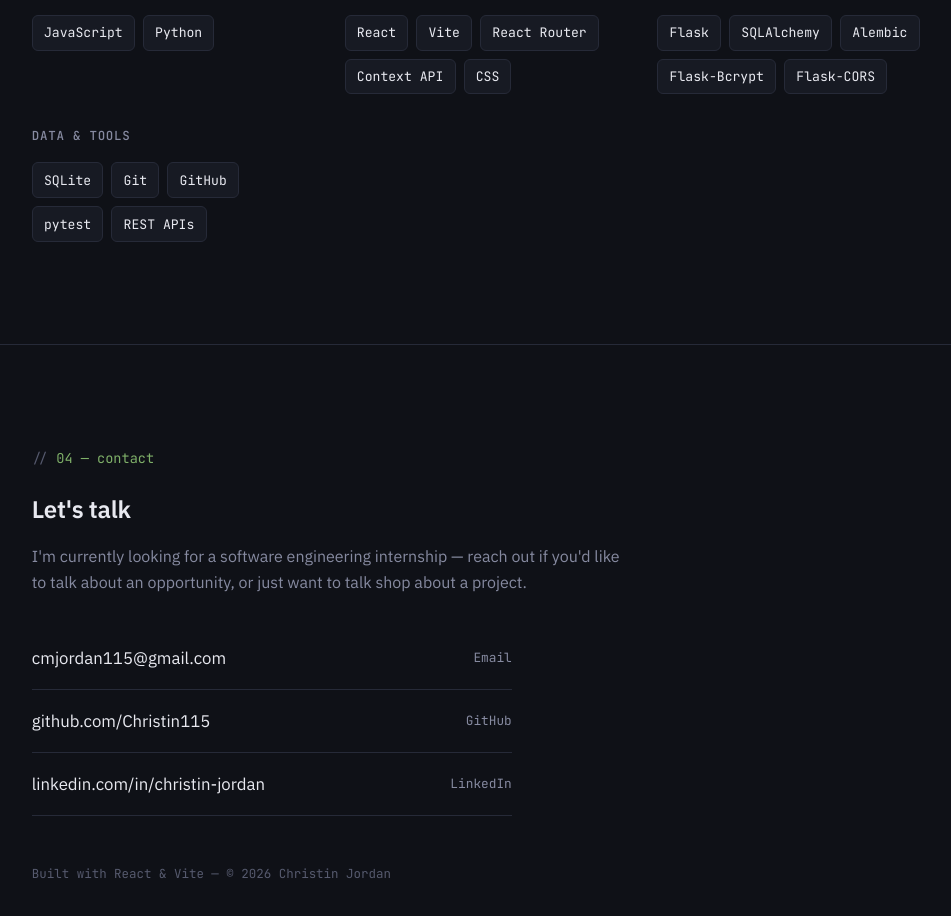
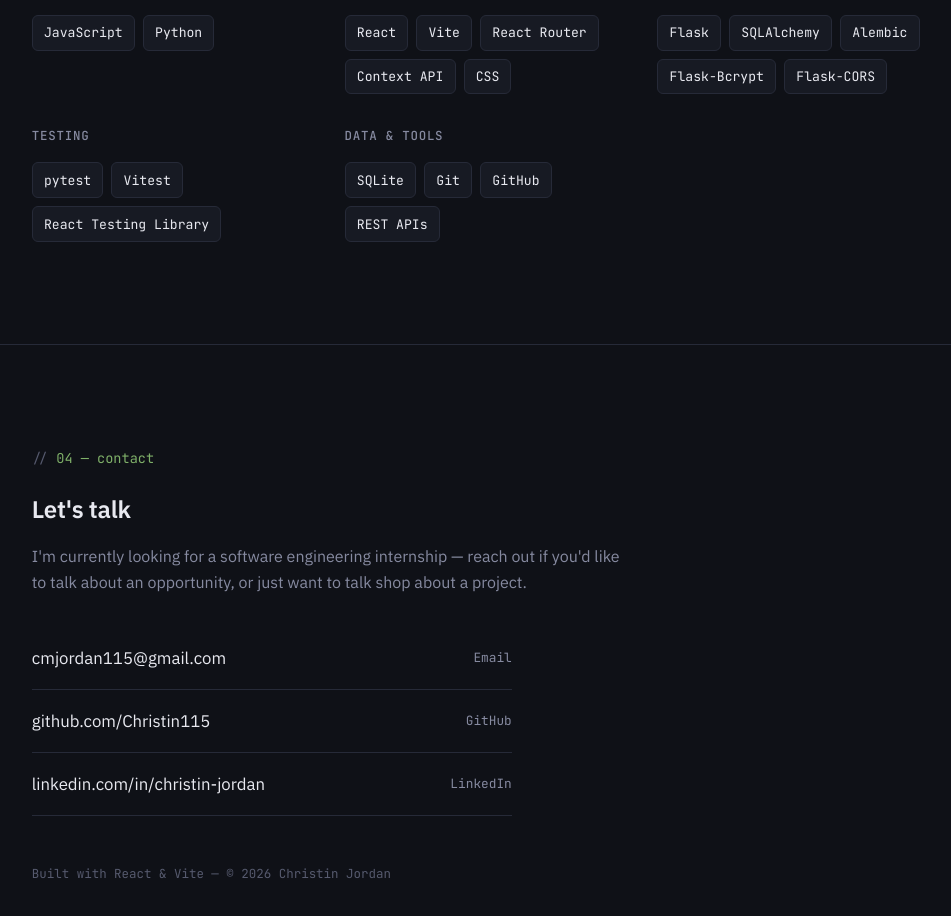
Before and after one commit to Christin115/christin115.github.io, a React (Vite) app: page / in a window 1280 px wide. Shown: the part 3440-4356 px from the top of the page, without its empty margins (265-1216 px from the left). Built offline with nearby package versions, Linux system fonts and the light colour scheme.

Commit message:
Add a Testing skills group (pytest, Vitest, React Testing Library)
Pulled out into its own group instead of buried in Data & Tools,
since testing is worth calling out on its own.

```diff
--- a/src/components/Skills.jsx
+++ b/src/components/Skills.jsx
@@ -12,8 +12,12 @@ const SKILL_GROUPS = [
     skills: ["Flask", "SQLAlchemy", "Alembic", "Flask-Bcrypt", "Flask-CORS"],
   },
   {
+    label: "Testing",
+    skills: ["pytest", "Vitest", "React Testing Library"],
+  },
+  {
     label: "Data & Tools",
-    skills: ["SQLite", "Git", "GitHub", "pytest", "REST APIs"],
+    skills: ["SQLite", "Git", "GitHub", "REST APIs"],
   },
 ];
 
```
